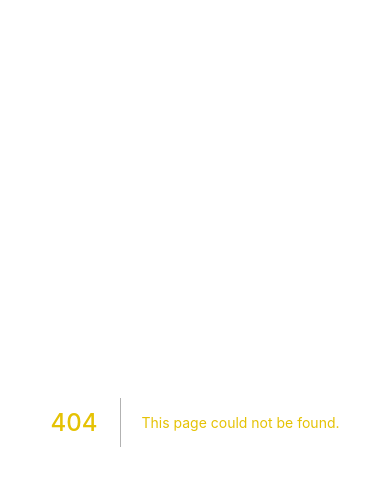
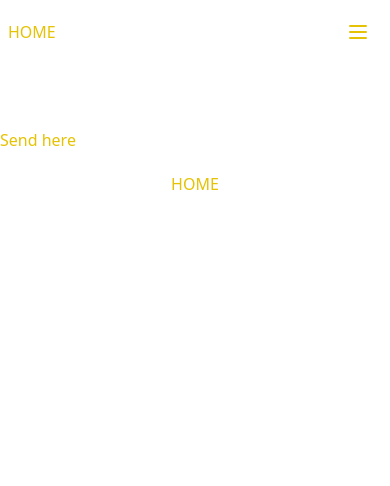
Before and after one commit to brodyd795/secret-message, a Next.js app: page /send in a window 390 px wide. Before the commit this address had no page. Shown: the top 486 px of the page. Built offline with nearby package versions, Linux system fonts and the light colour scheme.

Commit message:
WIP: getting nav to appropriate height on mobile

```diff
--- a/components/header.js
+++ b/components/header.js
@@ -53,7 +53,7 @@ const Header = () => {
                     className={'w-full flex flex-col items-center justify-center'}
                     style={{backgroundImage: `url(${require('../public/background.svg')})`}}
                 >
-                    <A href={'#'}>{'Send message'}</A>
+                    <A href={'/send'}>{'Send message'}</A>
                     <A href={'https://github.com/brodyd795/secret-message'}>{'Source Code'}</A>
                     <A href={'#'}>{'About'}</A>
                 </div>
@@ -61,7 +61,7 @@ const Header = () => {
             <div
                 className={'hidden md:block'}
             >
-                <A href={'#'}>{'Send message'}</A>
+                <A href={'/send'}>{'Send message'}</A>
                 <A href={'https://github.com/brodyd795/secret-message'}>{'Source Code'}</A>
                 <A href={'#'}>{'About'}</A>
             </div>
--- a/pages/home.js
+++ b/pages/home.js
@@ -10,19 +10,17 @@ const Home = () =>
         <div className={'flex flex-1 md:flex-none justify-center flex-col ml-4 sm:ml-16 md:items-center md:justify-end md:ml-0 md:mt-32'} style={{height: '30vh'}}>
             <span className={'text-4xl'}>Send a secret message.</span>
             <span className={'text-2xl mt-5 ml-3'}>Fully secure.</span>
-            <span className={'text-2xl ml-3'}>Dead simple.</span>
+                <span className={'text-2xl ml-3'}>Dead simple.</span>
         </div>
         <div className={'p-3 w-full flex justify-center'}>
-            <Link href="/send">
+            <Link href="/">
                 <button
                     type={'button'}
                     className={'w-full border h-16 mb-12 rounded md:w-auto md:mt-10 md:px-8 table-cell align-middle'}
-                >
-                    <Link href="#">
-                        <a>
-                            {'Send message'}
-                        </a>
-                    </Link>
+                    >
+                    <a href={'/'}>
+                        {'Send me'}
+                    </a>
                 </button>
             </Link>
         </div>
--- /dev/null
+++ b/pages/send.js
@@ -0,0 +1,23 @@
+import Page from '../components/page';
+import Header from '../components/header';
+import Link from 'next/link';
+
+const Send = () => {
+    return (
+        <Page title={'Send'}>
+            <Header />
+            <p className={'mt-32'}>Send here</p>
+            {/* <Link href={'/'}> */}
+                <a
+                    className={'p-3 uppercase w-full md:w-auto md:inline-block text-center'}
+                    href={'/'}
+                >
+                    {'Home'}
+                </a>
+    {/* </Link> */}
+
+        </Page>
+    )
+}
+
+export default Send;
```
